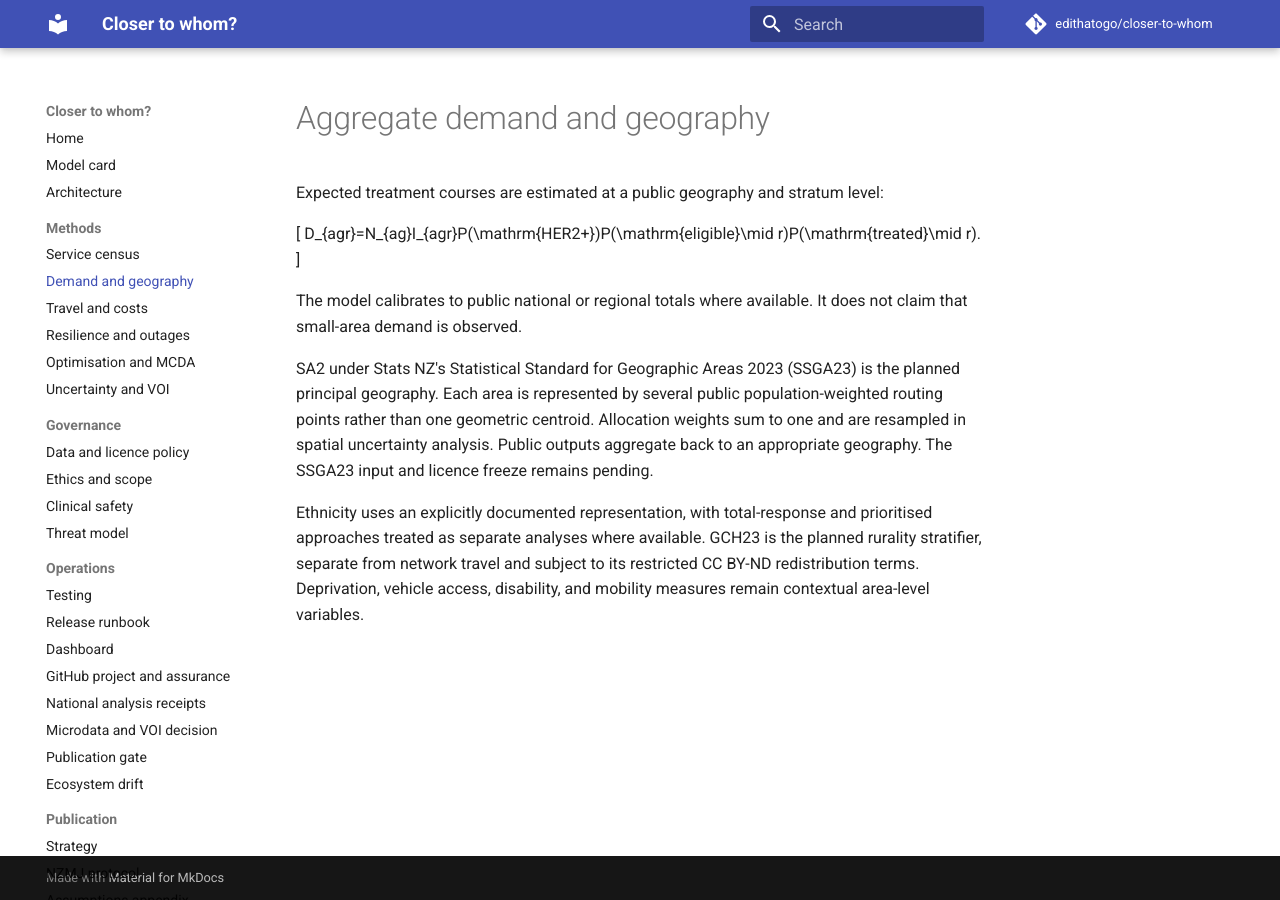
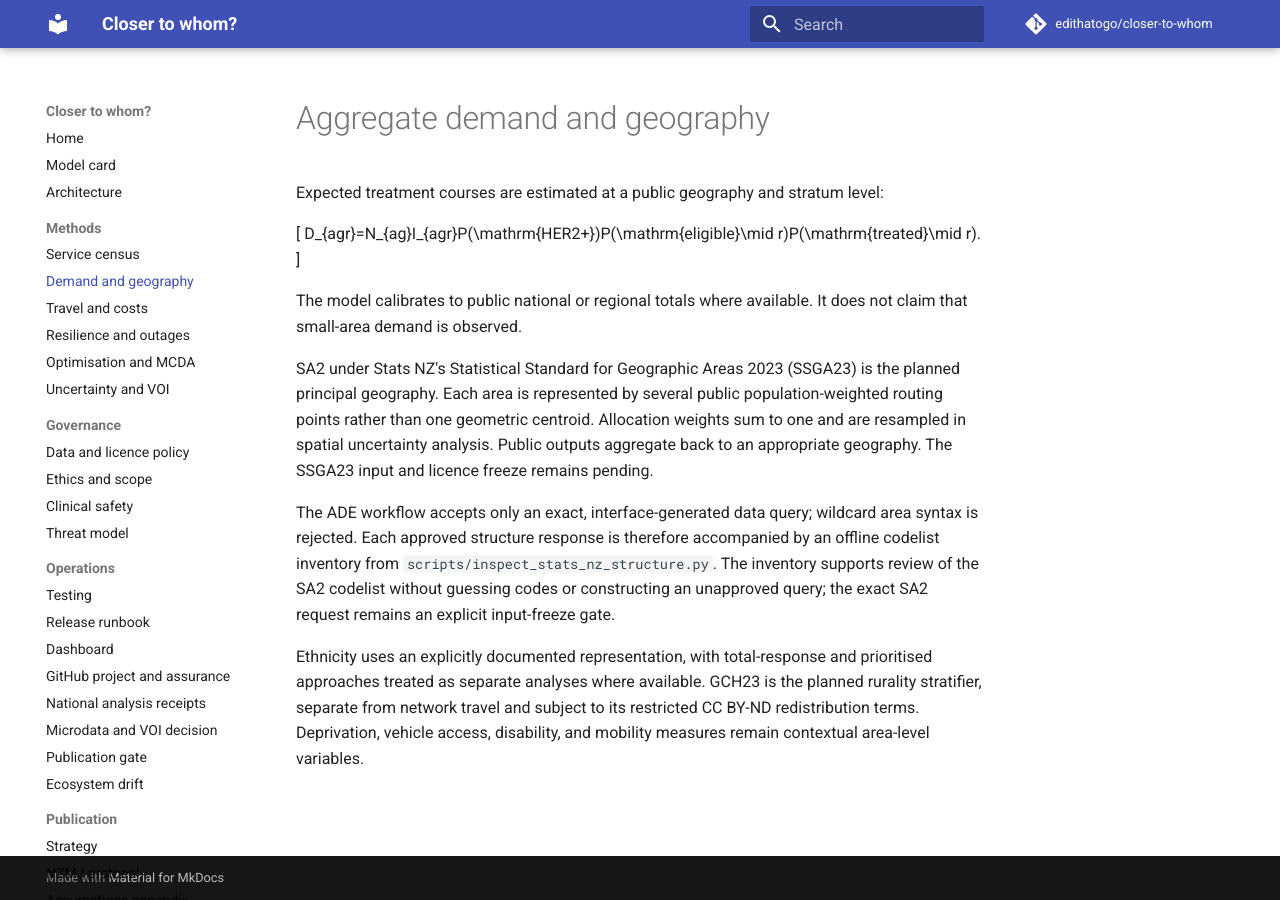
Before and after one commit to edithatogo/closer-to-whom, an MkDocs documentation site: the page built from docs/methods/demand-and-geography.md, in a window 1280 px wide. Built offline with MkDocs 1.6.1 and Material for MkDocs 9.7.7, drawn with Linux system fonts in a browser that asks for light colours; comment, search, counter and statistics services are not loaded.

Commit message:
Inventory Stats NZ structure artifacts

```diff
--- a/docs/methods/demand-and-geography.md
+++ b/docs/methods/demand-and-geography.md
@@ -10,4 +10,6 @@ The model calibrates to public national or regional totals where available. It d
 
 SA2 under Stats NZ's Statistical Standard for Geographic Areas 2023 (SSGA23) is the planned principal geography. Each area is represented by several public population-weighted routing points rather than one geometric centroid. Allocation weights sum to one and are resampled in spatial uncertainty analysis. Public outputs aggregate back to an appropriate geography. The SSGA23 input and licence freeze remains pending.
 
+The ADE workflow accepts only an exact, interface-generated data query; wildcard area syntax is rejected. Each approved structure response is therefore accompanied by an offline codelist inventory from `scripts/inspect_stats_nz_structure.py`. The inventory supports review of the SA2 codelist without guessing codes or constructing an unapproved query; the exact SA2 request remains an explicit input-freeze gate.
+
 Ethnicity uses an explicitly documented representation, with total-response and prioritised approaches treated as separate analyses where available. GCH23 is the planned rurality stratifier, separate from network travel and subject to its restricted CC BY-ND redistribution terms. Deprivation, vehicle access, disability, and mobility measures remain contextual area-level variables.
```
Also changed, not shown: 1 other file.
